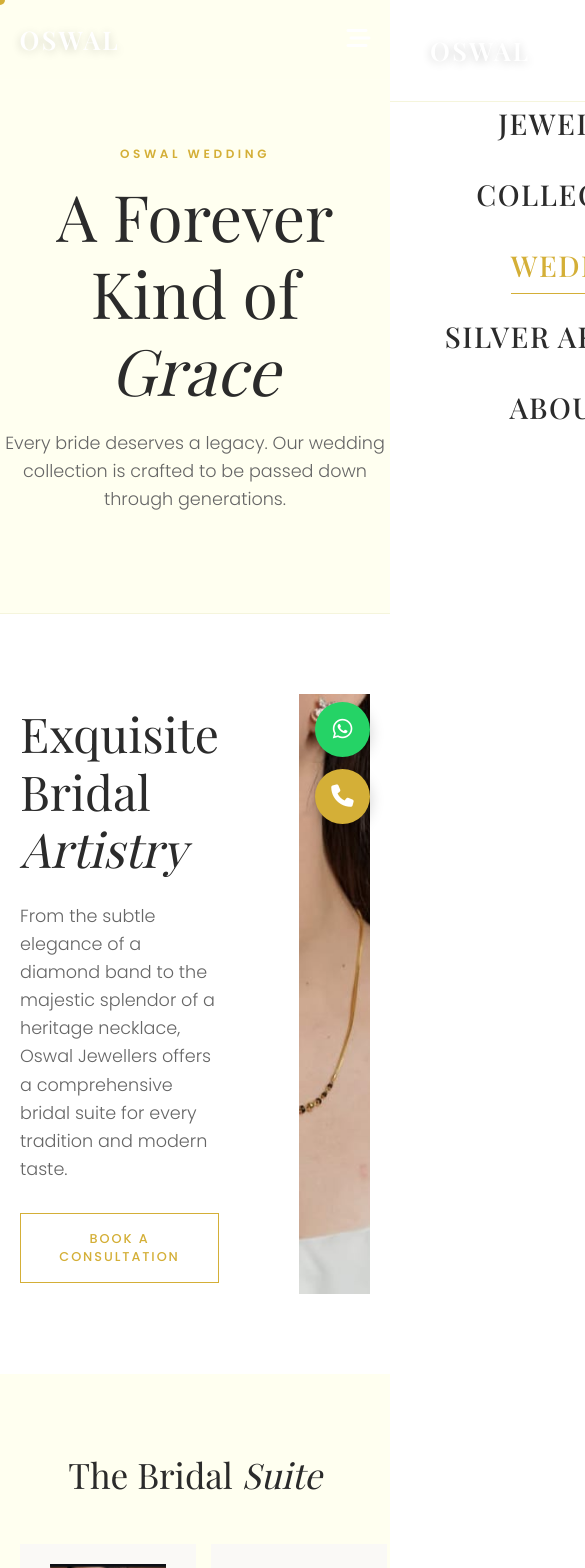
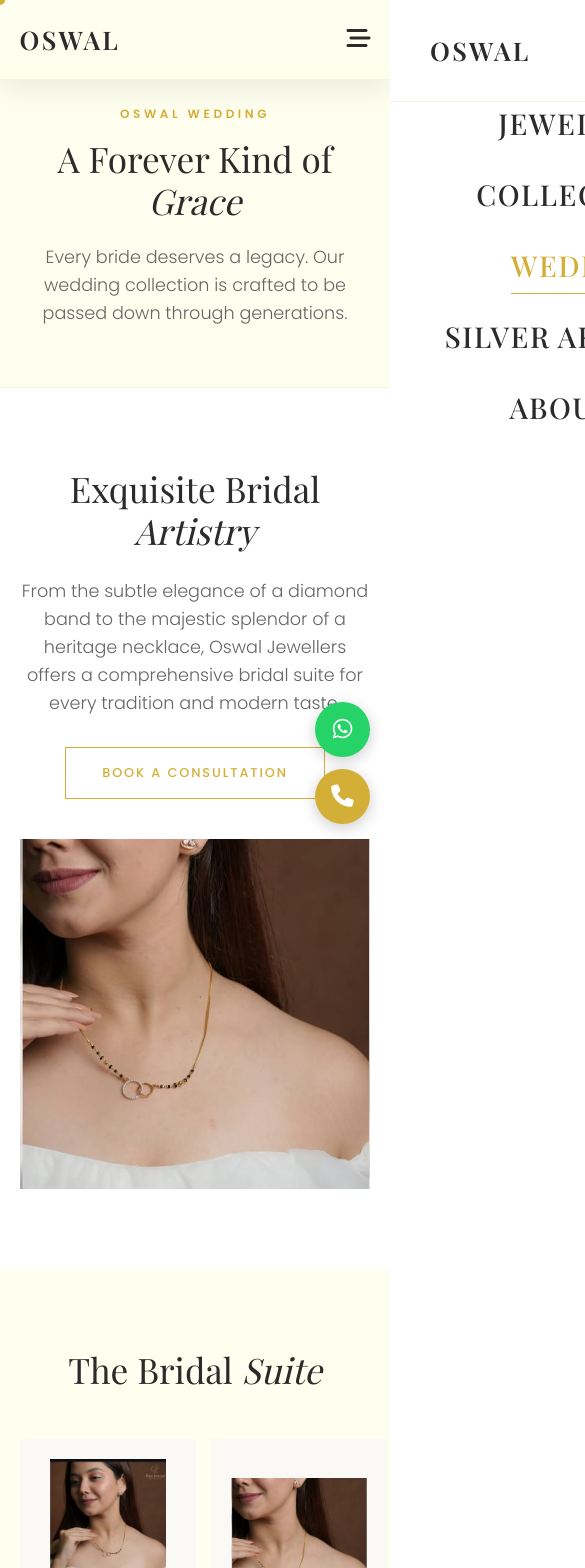
Before and after one commit to bizleap1/Oswal-Jewellers, a React (Vite) app: page /wedding in a window 390 px wide. Shown: the top 1568 px of the page, 585 px wide, since content can reach past the window. Built offline with nearby package versions, Linux system fonts and the light colour scheme; the HTML template or start-up script is replaced by a standard one; a web font is replaced by a local one.

Commit message:
Fix mobile navigation visibility and layout grids

```diff
--- a/src/components/Navbar.jsx
+++ b/src/components/Navbar.jsx
@@ -1,9 +1,11 @@
 import React, { useState, useEffect } from 'react';
-import { Link, NavLink } from 'react-router-dom';
+import { Link, NavLink, useLocation } from 'react-router-dom';
 
 const Navbar = () => {
   const [isScrolled, setIsScrolled] = useState(false);
   const [isMenuOpen, setIsMenuOpen] = useState(false);
+  const location = useLocation();
+  const isHome = location.pathname === '/';
 
   useEffect(() => {
     const handleScroll = () => {
@@ -22,7 +24,7 @@
   const closeMenu = () => setIsMenuOpen(false);
 
   return (
-    <nav className={`navbar ${isScrolled ? 'scrolled' : ''} ${isMenuOpen ? 'menu-active' : ''}`}>
+    <nav className={`navbar ${isScrolled || !isHome ? 'scrolled' : ''} ${isMenuOpen ? 'menu-active' : ''}`}>
       <div className="nav-container">
         <div className="nav-left">
           <Link to="/" className="nav-logo" onClick={closeMenu}>
--- a/src/index.css
+++ b/src/index.css
@@ -596,3 +596,37 @@
   .beacon-btn { width: 55px; height: 55px; font-size: 1.4rem; }
   .beacon-btn .tooltip { display: none !important; }
 }
+
+/* === Further Layout Fixes for Mobile === */
+@media (max-width: 768px) {
+  /* Editorial Section */
+  .editorial-section { grid-template-columns: 1fr; min-height: auto; }
+  .editorial-text { padding: 60px 5%; text-align: center; }
+  .editorial-text h2 { font-size: 2.2rem; }
+
+  /* Shop The Look */
+  .look-grid { grid-template-columns: 1fr; gap: 40px; }
+  .look-main-img { height: 400px; }
+
+  /* Masonry Grid */
+  .masonry-grid { grid-template-columns: repeat(2, 1fr); gap: 10px; }
+
+  /* Wedding & Gifting Split Grids */
+  .wedding-intro { grid-template-columns: 1fr; gap: 40px; text-align: center; }
+  .intro-text h2 { font-size: 2.2rem; }
+  .intro-img { height: 350px; }
+
+  .split-grid { gap: 50px; }
+  .gift-cat-card { grid-template-columns: 1fr; gap: 30px; text-align: center; }
+  .gift-cat-card:nth-child(even), .gift-cat-card:nth-child(even) .gift-cat-info { direction: ltr; }
+  .gift-cat-img { height: 350px; }
+  .gift-cat-info h2 { font-size: 2rem; }
+
+  /* Footer Layout */
+  .footer-grid { grid-template-columns: 1fr; gap: 40px; text-align: center; }
+  .footer-logo { margin-bottom: 15px; }
+
+  /* Shared Hero Elements */
+  .collections-hero h1, .page-hero h1 { font-size: 2.2rem; }
+  .collections-hero, .page-hero { padding: 100px 5% 60px; }
+}
```
